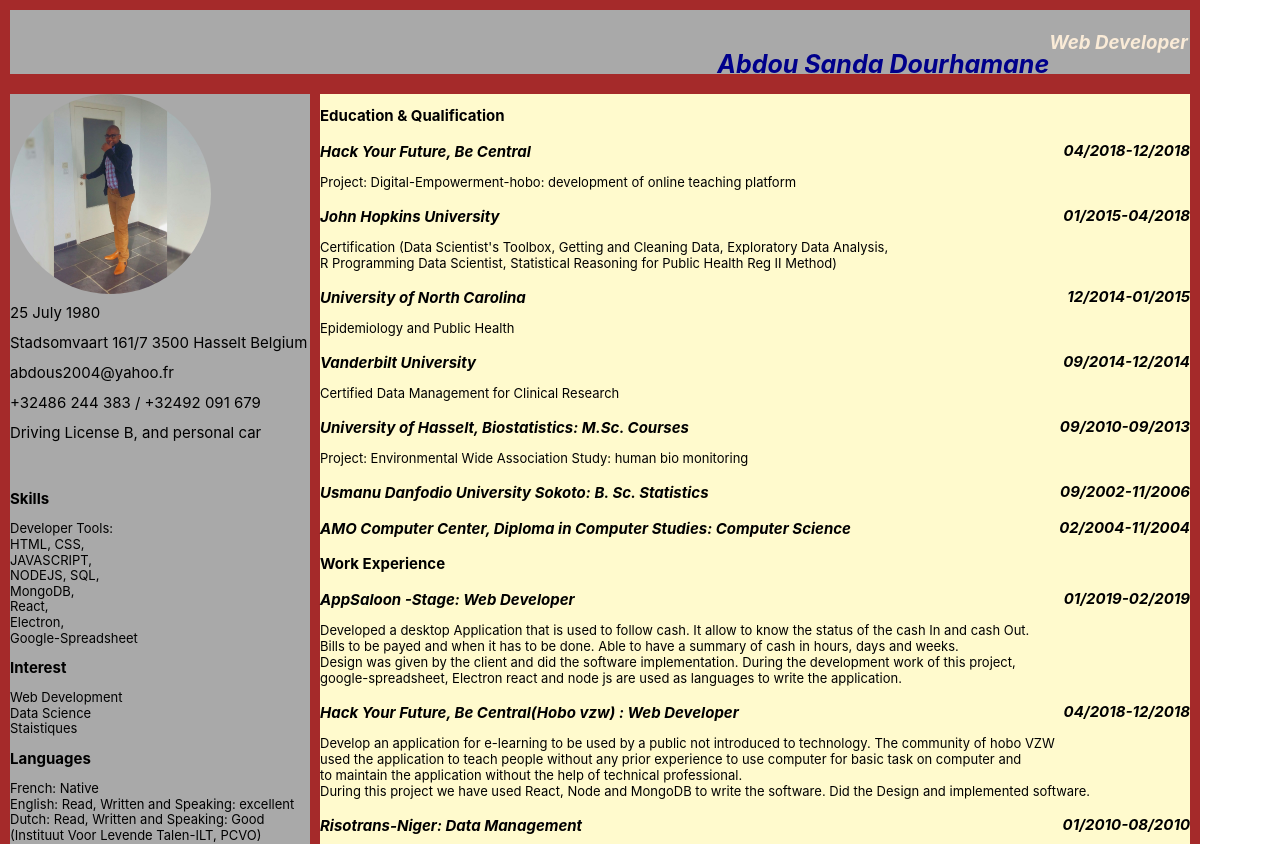
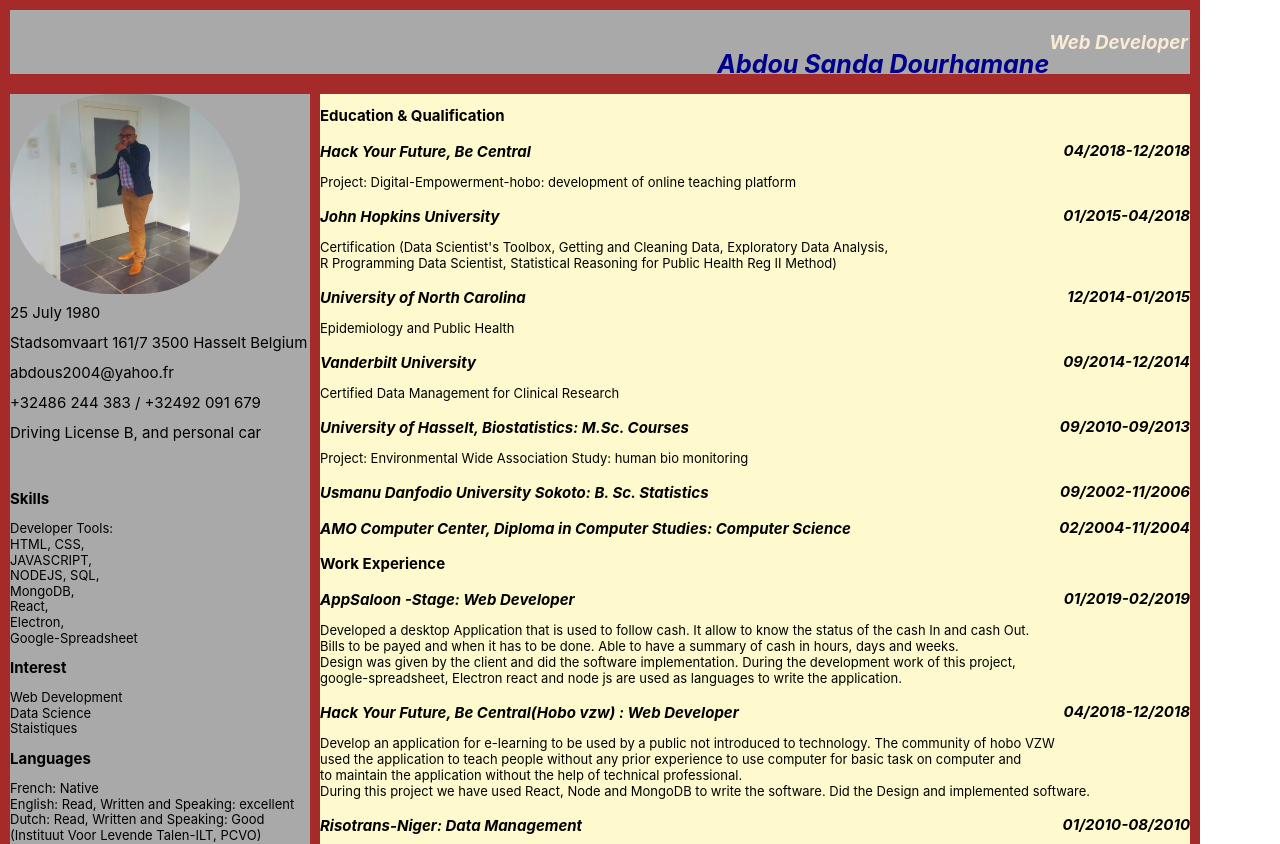
Before and after one commit to abdous/CurriculumVitae, a React (Create React App) app: page / in a window 1280 px wide. Shown: the top 844 px of the page. Built offline with nearby package versions, Linux system fonts and the light colour scheme.

Commit message:
resizing the imag

```diff
--- a/src/App.css
+++ b/src/App.css
@@ -10,7 +10,7 @@
   font-style: italic;
   color: antiquewhite;
   display: block;
-  /* flex-direction: column; */
+
 }
 h1  {
   float: right;
@@ -36,7 +36,7 @@ h3{
 img{
   border-radius: 900px;
   height: 200px;
-  width: 201px;
+  width: 230px;
 }
 .donnepersonel1{
     line-height: 2;
```
